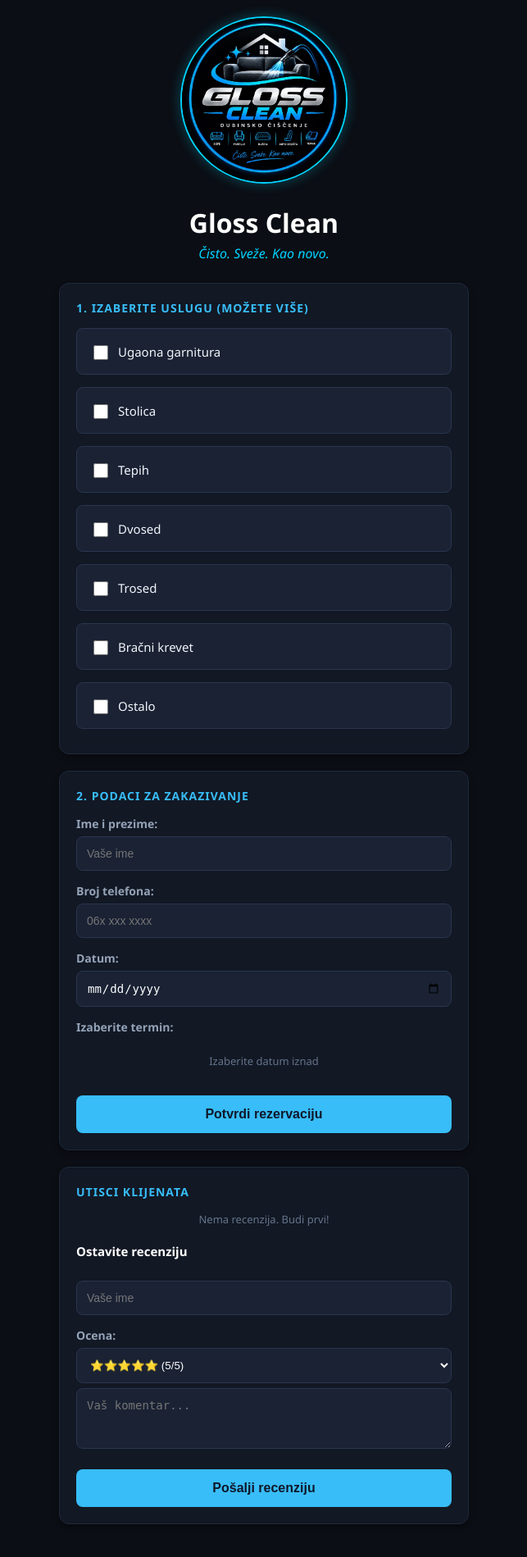
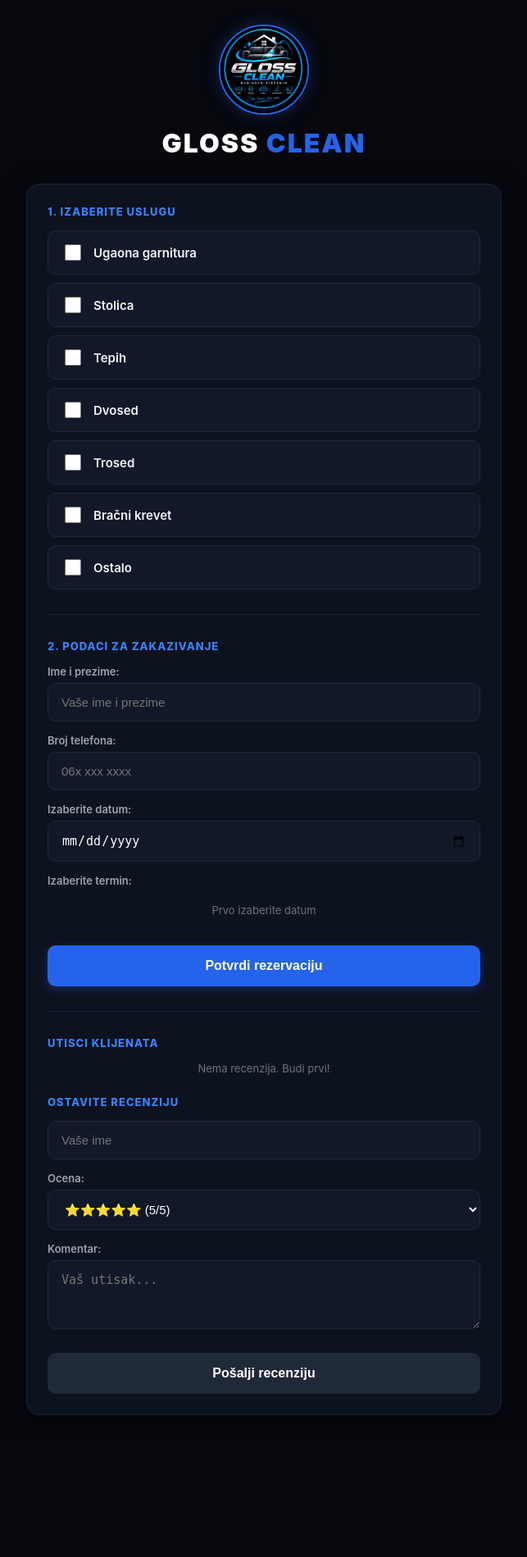
Before and after one commit to Cojaaa/gloss-clean-sajt, a Flask app: page / in a window 1280 px wide. Shown: the whole page at 82% size, without its empty margins (318-961 px from the left). After the commit the page ends 1726 px from the top, so only its background shows below. Run offline with Flask 3, Linux system fonts and the light colour scheme; data that the repository does not hold is empty.

Commit message:
Update index.html

```diff
--- a/templates/index.html
+++ b/templates/index.html
@@ -5,124 +5,137 @@
     <meta name="viewport" content="width=device-width, initial-scale=1.0">
     <title>Gloss Clean - Zakazivanje</title>
     <style>
-        body { font-family: 'Segoe UI', Tahoma, Geneva, Verdana, sans-serif; background-color: #0b0e14; color: white; padding: 20px; max-width: 500px; margin: auto; }
-        .logo-container { text-align: center; margin-bottom: 20px; }
-        .logo-container img { max-width: 200px; height: auto; border-radius: 50%; border: 2px solid #00d4ff; box-shadow: 0 0 15px rgba(0, 212, 255, 0.3); }
-        h1, h2, h3 { text-align: center; margin-bottom: 20px; }
-        .slogan { text-align: center; font-style: italic; color: #00d4ff; margin-top: -15px; margin-bottom: 25px; }
+        * { box-sizing: border-box; margin: 0; padding: 0; }
+        body { font-family: -apple-system, BlinkMacSystemFont, "Segoe UI", Roboto, sans-serif; background-color: #06080e; color: #ffffff; padding: 30px 15px; }
 
-        .card { background-color: #121824; border: 1px solid #1e293b; border-radius: 12px; padding: 20px; margin-bottom: 20px; box-shadow: 0 4px 6px rgba(0,0,0,0.3); }
-        .card-title { font-size: 14px; font-weight: bold; text-transform: uppercase; letter-spacing: 1px; color: #38bdf8; margin-bottom: 15px; }
+        .header { text-align: center; margin-bottom: 30px; }
+        .logo-ring { width: 110px; height: 110px; border-radius: 50%; border: 2px solid #2563eb; display: inline-flex; align-items: center; justify-content: center; box-shadow: 0 0 20px rgba(37, 99, 235, 0.3); margin-bottom: 15px; overflow: hidden; background: #000; }
+        .logo-ring img { width: 100%; height: 100%; object-fit: cover; }
 
-        /* Stil za opcije usluga (checkbox kartice) */
-        .usluga-option { display: flex; align-items: center; background-color: #1a2234; border: 1px solid #2a364f; padding: 14px 16px; border-radius: 8px; margin-bottom: 10px; cursor: pointer; transition: all 0.2s ease; }
-        .usluga-option:hover { border-color: #38bdf8; background-color: #212c42; }
-        .usluga-option input[type="checkbox"] { width: 18px; height: 18px; margin-right: 12px; accent-color: #38bdf8; cursor: pointer; }
-        .usluga-text { font-size: 15px; font-weight: 500; color: #f1f5f9; }
+        .brand-title { font-size: 32px; font-weight: 900; letter-spacing: 2px; text-transform: uppercase; color: #ffffff; }
+        .brand-title span { color: #2563eb; }
 
-        label { display: block; margin-top: 15px; font-weight: bold; font-size: 14px; color: #94a3b8; }
-        input, textarea { width: 100%; padding: 12px; margin-top: 6px; box-sizing: border-box; background-color: #1a2234; color: white; border: 1px solid #2a364f; border-radius: 8px; font-size: 14px; }
-        input:focus, textarea:focus { border-color: #38bdf8; outline: none; }
+        .main-card { max-width: 580px; margin: 0 auto; background-color: #0d121f; border: 1px solid #1a233a; border-radius: 16px; padding: 25px; box-shadow: 0 10px 30px rgba(0,0,0,0.5); }
 
-        .termini { display: flex; flex-wrap: wrap; gap: 8px; margin-top: 10px; }
-        .termin { padding: 10px; background-color: #1a2234; border: 1px solid #2a364f; cursor: pointer; border-radius: 8px; text-align: center; flex: 1 1 28%; font-size: 14px; }
-        .termin.selekcija { background-color: #38bdf8; border-color: #0284c7; color: #000; font-weight: bold; }
-        .termin.zauzet { background-color: #334155; text-decoration: line-through; cursor: not-allowed; opacity: 0.4; }
+        .section-title { font-size: 13px; font-weight: 800; letter-spacing: 1px; color: #3b82f6; text-transform: uppercase; margin-top: 20px; margin-bottom: 15px; }
+        .section-title:first-child { margin-top: 0; }
 
-        button { width: 100%; padding: 14px; margin-top: 20px; background-color: #38bdf8; color: #0f172a; border: none; border-radius: 8px; font-size: 16px; cursor: pointer; font-weight: bold; transition: background-color 0.2s; }
-        button:hover { background-color: #0284c7; color: white; }
+        /* Usluge stil */
+        .usluga-card { display: flex; align-items: center; background-color: #111827; border: 1px solid #1e293b; padding: 16px 20px; border-radius: 10px; margin-bottom: 10px; cursor: pointer; transition: all 0.2s ease; }
+        .usluga-card:hover { border-color: #2563eb; background-color: #162032; }
+        .usluga-card input[type="checkbox"] { width: 20px; height: 20px; margin-right: 15px; accent-color: #2563eb; cursor: pointer; }
+        .usluga-text { font-size: 15px; font-weight: 600; color: #f3f4f6; }
 
-        .recenzija-card { background: #1a2234; padding: 14px; border-radius: 8px; margin-bottom: 10px; border: 1px solid #2a364f; }
-        .recenzija-header { display: flex; justify-content: space-between; font-weight: bold; margin-bottom: 6px; }
-        .zvezdice { color: #fbbf24; }
+        label.field-label { display: block; margin-top: 15px; font-size: 13px; font-weight: 600; color: #9ca3af; margin-bottom: 6px; }
+        input[type="text"], input[type="date"], textarea, select { width: 100%; padding: 14px 16px; background-color: #111827; color: #ffffff; border: 1px solid #1e293b; border-radius: 10px; font-size: 15px; outline: none; transition: border-color 0.2s; }
+        input:focus, textarea:focus, select:focus { border-color: #2563eb; }
+
+        .termini { display: grid; grid-template-columns: repeat(3, 1fr); gap: 10px; margin-top: 10px; }
+        .termin { padding: 12px; background-color: #111827; border: 1px solid #1e293b; cursor: pointer; border-radius: 8px; text-align: center; font-size: 14px; font-weight: 600; color: #e5e7eb; transition: all 0.2s; }
+        .termin:hover { border-color: #2563eb; }
+        .termin.selekcija { background-color: #2563eb; border-color: #3b82f6; color: #ffffff; }
+        .termin.zauzet { background-color: #1f2937; color: #4b5563; text-decoration: line-through; cursor: not-allowed; border-color: transparent; }
+
+        button.btn-submit { width: 100%; padding: 16px; margin-top: 25px; background-color: #2563eb; color: #ffffff; border: none; border-radius: 10px; font-size: 16px; font-weight: 700; cursor: pointer; transition: background-color 0.2s; box-shadow: 0 4px 12px rgba(37, 99, 235, 0.3); }
+        button.btn-submit:hover { background-color: #1d4ed8; }
+
+        .divider { height: 1px; background-color: #1a233a; margin: 30px 0; }
+
+        .recenzija-card { background: #111827; padding: 15px; border-radius: 10px; margin-bottom: 12px; border: 1px solid #1e293b; }
+        .recenzija-header { display: flex; justify-content: space-between; font-weight: 700; margin-bottom: 6px; font-size: 14px; }
+        .zvezdice { color: #f59e0b; }
     </style>
 </head>
 <body>
 
-    <div class="logo-container">
-        <img src="/static/logo.png" alt="Gloss Clean Logo">
+    <div class="header">
+        <div class="logo-ring">
+            <img src="/static/logo.png" alt="Gloss Clean Logo">
+        </div>
+        <div class="brand-title">GLOSS <span>CLEAN</span></div>
     </div>
 
-    <h1>Gloss Clean</h1>
-    <p class="slogan">Čisto. Sveže. Kao novo.</p>
+    <div class="main-card">
+        <div class="section-title">1. Izaberite uslugu</div>
 
-    <div class="card">
-        <div class="card-title">1. Izaberite uslugu (možete više)</div>
-
-        <label class="usluga-option">
+        <label class="usluga-card">
             <input type="checkbox" name="usluga" value="Ugaona garnitura">
             <span class="usluga-text">Ugaona garnitura</span>
         </label>
 
-        <label class="usluga-option">
+        <label class="usluga-card">
             <input type="checkbox" name="usluga" value="Stolica">
             <span class="usluga-text">Stolica</span>
         </label>
 
-        <label class="usluga-option">
+        <label class="usluga-card">
             <input type="checkbox" name="usluga" value="Tepih">
             <span class="usluga-text">Tepih</span>
         </label>
 
-        <label class="usluga-option">
+        <label class="usluga-card">
             <input type="checkbox" name="usluga" value="Dvosed">
             <span class="usluga-text">Dvosed</span>
         </label>
 
-        <label class="usluga-option">
+        <label class="usluga-card">
             <input type="checkbox" name="usluga" value="Trosed">
             <span class="usluga-text">Trosed</span>
         </label>
 
-        <label class="usluga-option">
+        <label class="usluga-card">
             <input type="checkbox" name="usluga" value="Bračni krevet">
             <span class="usluga-text">Bračni krevet</span>
         </label>
 
-        <label class="usluga-option">
+        <label class="usluga-card">
             <input type="checkbox" name="usluga" value="Ostalo">
             <span class="usluga-text">Ostalo</span>
         </label>
-    </div>
 
-    <div class="card">
-        <div class="card-title">2. Podaci za zakazivanje</div>
+        <div class="divider"></div>
 
-        <label>Ime i prezime:</label>
-        <input type="text" id="ime" placeholder="Vaše ime">
+        <div class="section-title">2. Podaci za zakazivanje</div>
 
-        <label>Broj telefona:</label>
+        <label class="field-label">Ime i prezime:</label>
+        <input type="text" id="ime" placeholder="Vaše ime i prezime">
+
+        <label class="field-label">Broj telefona:</label>
         <input type="text" id="telefon" placeholder="06x xxx xxxx">
 
-        <label>Datum:</label>
+        <label class="field-label">Izaberite datum:</label>
         <input type="date" id="datum" onchange="ucitajTermine()">
 
-        <label>Izaberite termin:</label>
+        <label class="field-label">Izaberite termin:</label>
         <div class="termini" id="termini-container">
-            <p style="color: #64748b; text-align: center; width: 100%; font-size: 13px;">Izaberite datum iznad</p>
+            <p style="color: #6b7280; grid-column: span 3; text-align: center; padding: 10px; font-size: 13px;">Prvo izaberite datum</p>
         </div>
 
-        <button onclick="rezervisi()">Potvrdi rezervaciju</button>
-    </div>
+        <button class="btn-submit" onclick="rezervisi()">Potvrdi rezervaciju</button>
 
-    <div class="card">
-        <div class="card-title">Utisci klijenata</div>
+        <div class="divider"></div>
+
+        <div class="section-title">Utisci klijenata</div>
         <div id="recenzije-lista">
-            <p style="color: #64748b; text-align: center; font-size: 13px;">Učitavanje recenzija...</p>
+            <p style="color: #6b7280; text-align: center; font-size: 13px;">Učitavanje recenzija...</p>
         </div>
 
-        <h3 style="font-size: 15px; margin-top: 20px; text-align: left;">Ostavite recenziju</h3>
+        <div class="section-title" style="margin-top: 25px;">Ostavite recenziju</div>
         <input type="text" id="rec-ime" placeholder="Vaše ime">
-        <label>Ocena:</label>
-        <select id="rec-ocena" style="width:100%; padding:12px; margin-top:6px; background:#1a2234; color:white; border:1px solid #2a364f; border-radius:8px;">
+
+        <label class="field-label">Ocena:</label>
+        <select id="rec-ocena">
             <option value="5">⭐⭐⭐⭐⭐ (5/5)</option>
             <option value="4">⭐⭐⭐⭐ (4/5)</option>
             <option value="3">⭐⭐⭐ (3/5)</option>
             <option value="2">⭐⭐ (2/5)</option>
             <option value="1">⭐ (1/5)</option>
         </select>
-        <textarea id="rec-komentar" rows="3" placeholder="Vaš komentar..."></textarea>
-        <button onclick="ostaviRecenziju()">Pošalji recenziju</button>
+
+        <label class="field-label">Komentar:</label>
+        <textarea id="rec-komentar" rows="3" placeholder="Vaš utisak..."></textarea>
+
+        <button class="btn-submit" style="background-color: #1f2937; box-shadow: none;" onclick="ostaviRecenziju()">Pošalji recenziju</button>
     </div>
 
 <script>
@@ -200,7 +213,7 @@
         container.innerHTML = "";
 
         if (recenzije.length === 0) {
-            container.innerHTML = '<p style="color: #64748b; text-align: center; font-size: 13px;">Nema recenzija. Budi prvi!</p>';
+            container.innerHTML = '<p style="color: #6b7280; text-align: center; font-size: 13px;">Nema recenzija. Budi prvi!</p>';
             return;
         }
 
@@ -212,7 +225,7 @@
                     <span>${r.ime}</span>
                     <span class="zvezdice">${'⭐'.repeat(r.ocena)}</span>
                 </div>
-                <div style="color: #cbd5e1; font-size: 14px;">"${r.komentar}"</div>
+                <div style="color: #d1d5db; font-size: 14px;">"${r.komentar}"</div>
             `;
             container.appendChild(div);
         });
```
